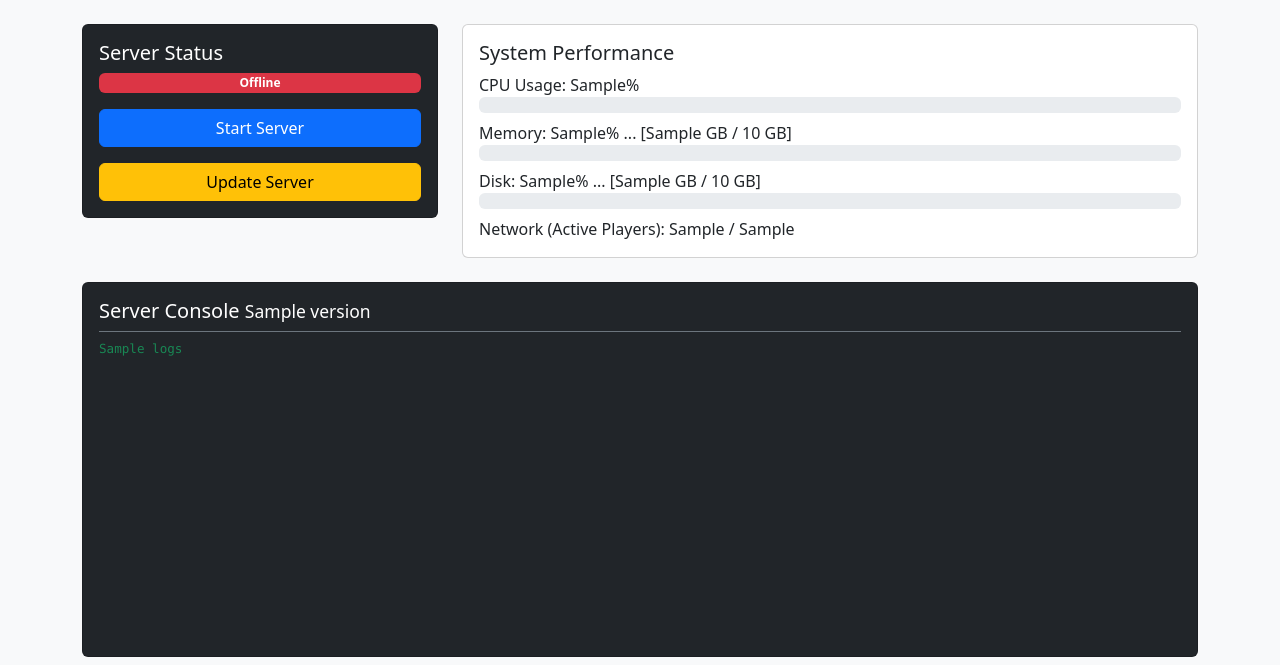
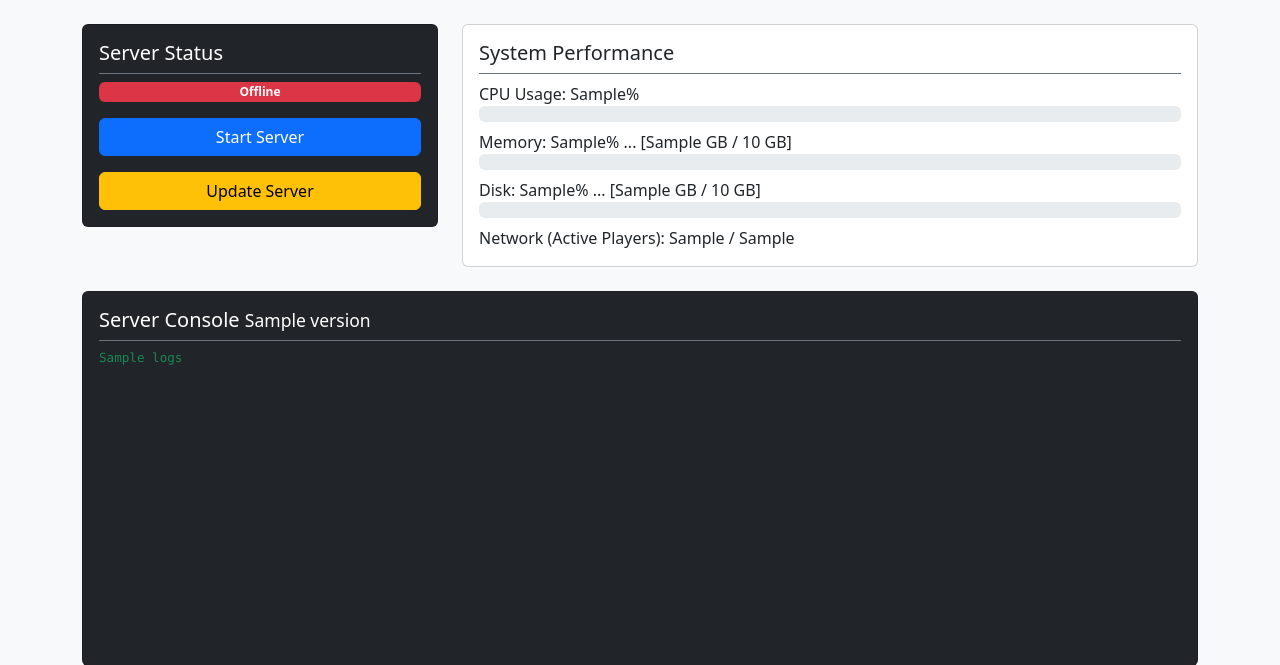
Before and after one commit to nmiljanovic/mc-panel, a Django app: template panel/templates/dashboard.html in a window 1280 px wide. Shown: the part 58-723 px from the top of the page. Run offline with Django 5.2, Linux system fonts and the light colour scheme; the template is opened without the code that fills it: most values are stand-ins (such as "Sample title", 1, 10 or a date in 2020).

Commit message:
Update headings

```diff
--- a/panel/templates/dashboard.html
+++ b/panel/templates/dashboard.html
@@ -10,7 +10,7 @@
     <div class="row">
         <div class="col-md-4 mb-4">
             <div class="card bg-dark text-white p-3">
-                <h5>Server Status</h5>
+                <h5 class="border-bottom border-secondary pb-2">Server Status</h5>
                 {% if is_running %}
                     <span class="badge bg-success">Online</span>
                 {% else %}
@@ -40,7 +40,7 @@
         </div>
         <div class="col-md-8">
             <div class="card p-3">
-                <h5>System Performance</h5>
+                <h5 class="border-bottom border-secondary pb-2">System Performance</h5>
                 <label>CPU Usage: {{ stats.cpu_pct }}%</label>
                 <div class="progress mb-2">
                     <div class="progress-bar" style="width: {{ stats.cpu_pct }}%"></div>
```
